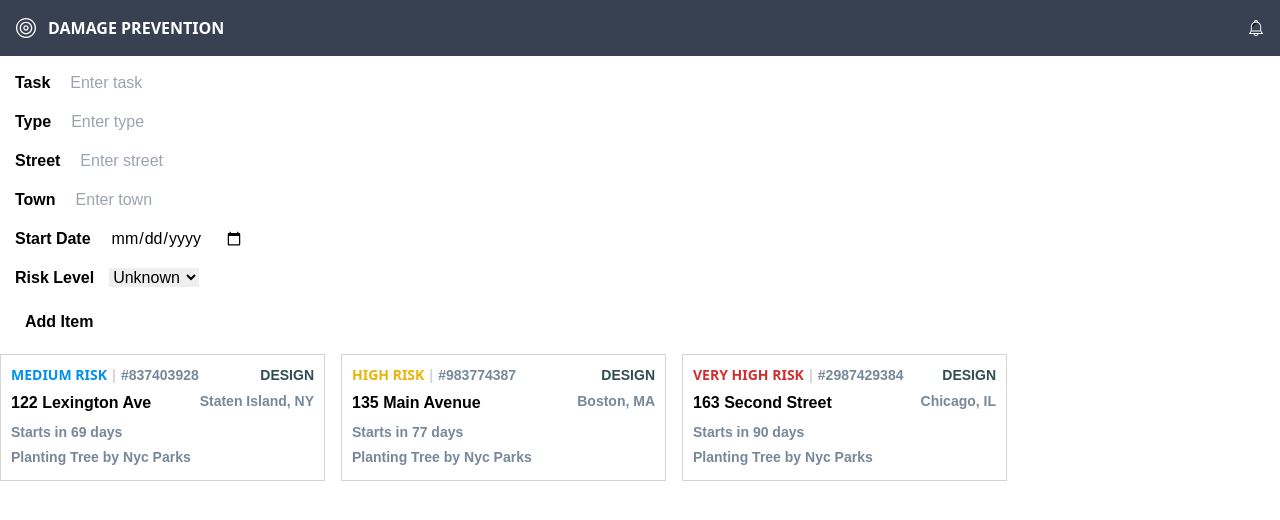
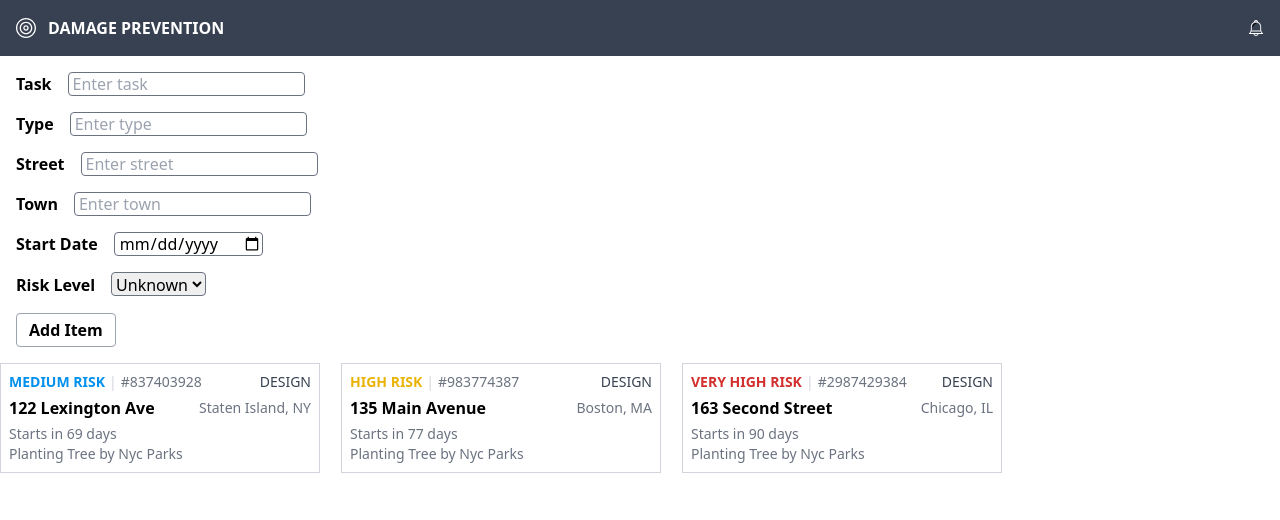
Before and after one commit to pjpmsousa/paulo_storybook_react, a React (Create React App) app: page / in a window 1280 px wide. Shown: the top 520 px of the page. Built offline with nearby package versions, Linux system fonts and the light colour scheme.

Commit message:
converted Item and Add Styles to tailwind

```diff
--- a/src/components/urbint/addItem/AddItem.module.css
+++ b/src/components/urbint/addItem/AddItem.module.css
@@ -1,29 +1,7 @@
-.form {
-    text-align: start;
-    padding: 15px;
-    display: grid;
-    grid-gap: 15px;
-    font-family: sans-serif;
-    font-weight: 600;
-}
-
-.label {
-    padding-right: 15px;
-}
-
 .input {
-    height: 20px;
-    padding: 0 5px;
+    @apply h-6 pl-1 border-1 border-gray-500 rounded;
 }
 
 .empty {
-    height: 20px;
-    padding: 0 5px;
-    border: 2px solid #d32f2f;
+    @apply h-6 pl-1 border-1 border-red-500 rounded;
 }
-
-.button {
-    font-weight: 600;
-    padding: 5px 10px;
-    border-radius: 4px;
-}
--- a/src/components/urbint/addItem/AddItem.tsx
+++ b/src/components/urbint/addItem/AddItem.tsx
@@ -83,9 +83,9 @@ const AddItem = ({ addForm }: AddItemProps) => {
 
   return (
     <>
-      <form className={styles.form} onSubmit={addItem}>
+      <form className="text-left p-4 grid gap-4 font-sans font-semibold" onSubmit={addItem}>
         <div>
-          <label className={styles.label} htmlFor="task">
+          <label className="pr-4" htmlFor="task">
             Task
           </label>
           <input
@@ -102,7 +102,7 @@ const AddItem = ({ addForm }: AddItemProps) => {
         </div>
 
         <div>
-          <label className={styles.label} htmlFor="type">
+          <label className="pr-4" htmlFor="type">
             Type
           </label>
           <input
@@ -119,7 +119,7 @@ const AddItem = ({ addForm }: AddItemProps) => {
         </div>
 
         <div>
-          <label className={styles.label} htmlFor="street">
+          <label className="pr-4" htmlFor="street">
             Street
           </label>
           <input
@@ -136,7 +136,7 @@ const AddItem = ({ addForm }: AddItemProps) => {
         </div>
 
         <div>
-          <label className={styles.label} htmlFor="town">
+          <label className="pr-4" htmlFor="town">
             Town
           </label>
           <input
@@ -153,7 +153,7 @@ const AddItem = ({ addForm }: AddItemProps) => {
         </div>
 
         <div>
-          <label className={styles.label} htmlFor="date">
+          <label className="pr-4" htmlFor="date">
             Start Date
           </label>
           <input
@@ -168,10 +168,10 @@ const AddItem = ({ addForm }: AddItemProps) => {
         </div>
 
         <div>
-          <label className={styles.label} htmlFor="risk">
+          <label className="pr-4" htmlFor="risk">
             Risk Level
           </label>
-          <select id="risk" onChange={handleRiskLevelChange} value={riskLevel}>
+          <select className="border-1 border-gray-500 rounded h-6" id="risk" onChange={handleRiskLevelChange} value={riskLevel}>
             <option value={LevelEnum.unknown}>Unknown</option>
             <option value={LevelEnum.low}>Low</option>
             <option value={LevelEnum.medium}>Medium</option>
@@ -181,7 +181,7 @@ const AddItem = ({ addForm }: AddItemProps) => {
         </div>
 
         <div>
-          <button className={styles.button} type="submit">
+          <button className="font-semibold border-1 border-gray-400 rounded py-1 px-3 hover:opacity-70" type="submit">
             Add Item
           </button>
         </div>
--- a/src/components/urbint/item/Item.tsx
+++ b/src/components/urbint/item/Item.tsx
@@ -1,5 +1,4 @@
 import React from "react";
-import styles from "./Item.module.css";
 import Badge from "../badge/Badge";
 import { LevelEnum } from "../utils/LevelEnum";
 
@@ -32,23 +31,23 @@ const Item = ({
 
   return (
     <>
-      <div className={styles.container}>
-        <div className={styles.header}>
-          <div className={styles.risk} data-testid="risk-label">
+      <div className="border-1 p-2 border-gray-300 font-sans max-w-xs font-medium text-gray-500 break-words">
+        <div className="flex justify-between text-sm">
+          <div className="flex" data-testid="risk-label">
             <Badge riskLevel={risk} isBadge={false} />
-            <div className={styles.separator}>|</div>
+            <div className="text-gray-300 px-1">|</div>
             <div data-testid="item-id">{itemId}</div>
           </div>
-          <div className={styles.type} data-testid="item-type">{type}</div>
+          <div className="text-sm text-right text-gray-700" data-testid="item-type">{type}</div>
         </div>
-        <div className={styles.location}>
-          <span className={styles.street} data-testid="address-street">{street}</span>
-          <span className={styles.town} data-testid="address-town">{town}</span>
+        <div className="flex justify-between py-1">
+          <span className="text-base font-bold text-black text-left" data-testid="address-street">{street}</span>
+          <span className="text-sm text-right flex items-center" data-testid="address-town">{town}</span>
         </div>
-        <div className={styles.description} data-testid="start-date">{`Starts in ${calculateDays(
+        <div className="text-sm flex text-left" data-testid="start-date">{`Starts in ${calculateDays(
           startDate
         )} days`}</div>
-        <div className={styles.description} data-testid="task-description">{task}</div>
+        <div className="text-sm flex text-left" data-testid="task-description">{task}</div>
       </div>
     </>
   );
```
